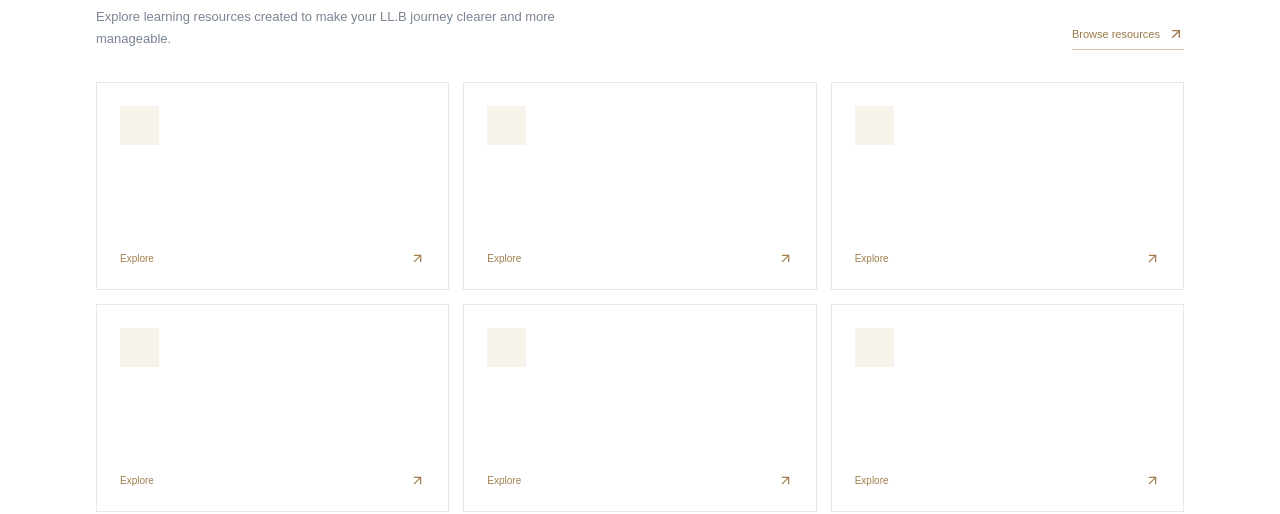
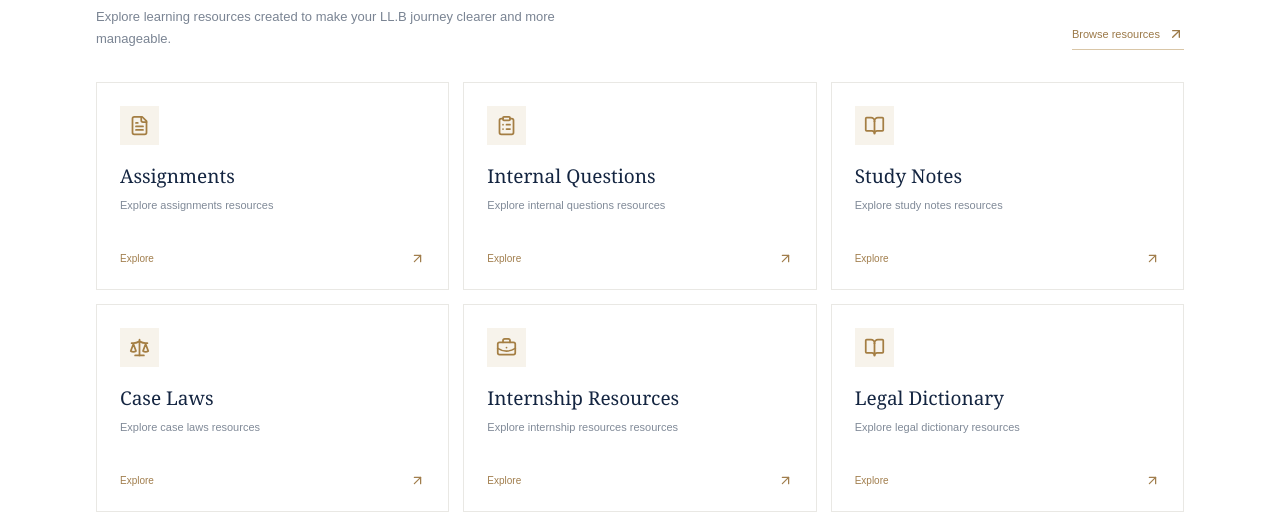
Before and after one commit to Vr7solutions/vignanreddy-legal-journey, a Next.js app: page / in a window 1280 px wide. Shown: the part 1577-2091 px from the top of the page. Built offline with nearby package versions, Linux system fonts and the light colour scheme; no server answers; the database is empty.

Commit message:
Refactor ResourceHub component for better icon handling

```diff
--- a/components/resource-hub.tsx
+++ b/components/resource-hub.tsx
@@ -11,18 +11,19 @@ import {
   BookOpen,
   Scale,
   BriefcaseBusiness,
-  SlidersHorizontal
+  SlidersHorizontal,
 } from "lucide-react";
 
 import { categories, resources } from "@/lib/content";
 import { createClient } from "@/lib/supabase/client";
 
-const iconMap = {
-  FileText,
-  ClipboardList,
-  BookOpen,
-  Scale,
-  BriefcaseBusiness
+const iconMap: Record<string, React.ElementType> = {
+  Assignments: FileText,
+  "Internal Questions": ClipboardList,
+  "Study Notes": BookOpen,
+  "Case Laws": Scale,
+  "Internship Resources": BriefcaseBusiness,
+  "Legal Dictionary": BookOpen,
 };
 
 interface ResourceItem {
@@ -41,7 +42,7 @@ interface ResourceHubProps {
 
 export default function ResourceHub({
   selectedSemester,
-  selectedSubjects
+  selectedSubjects,
 }: ResourceHubProps) {
   const [query, setQuery] = useState("");
   const [filter, setFilter] = useState("All resources");
@@ -71,7 +72,7 @@ export default function ResourceHub({
           type: item.category,
           semester: item.semester,
           description: item.description || "",
-          downloadUrl: item.file_url
+          downloadUrl: item.file_url,
         }))
       );
     }
@@ -150,20 +151,22 @@ export default function ResourceHub({
 
         <div className="category-grid">
           {categories.map((item) => {
-            const Icon = iconMap[item.icon as keyof typeof iconMap];
+            const Icon = iconMap[item] || FileText;
 
             return (
               <a
                 className="category-card"
                 href="#resources"
-                key={item.title}
-                onClick={() => setFilter(item.title)}
+                key={item}
+                onClick={() => setFilter(item)}
               >
                 <span className="category-icon">
-                  {Icon && <Icon size={21} />}
+                  <Icon size={21} />
                 </span>
-                <span className="category-title">{item.title}</span>
-                <span className="category-detail">{item.detail}</span>
+                <span className="category-title">{item}</span>
+                <span className="category-detail">
+                  Explore {item.toLowerCase()} resources
+                </span>
                 <span className="category-bottom">
                   Explore <ArrowUpRight size={15} />
                 </span>
@@ -222,8 +225,8 @@ export default function ResourceHub({
               >
                 <option>All resources</option>
                 {categories.map((item) => (
-                  <option key={item.title} value={item.title}>
-                    {item.title}
+                  <option key={item} value={item}>
+                    {item}
                   </option>
                 ))}
               </select>
```
